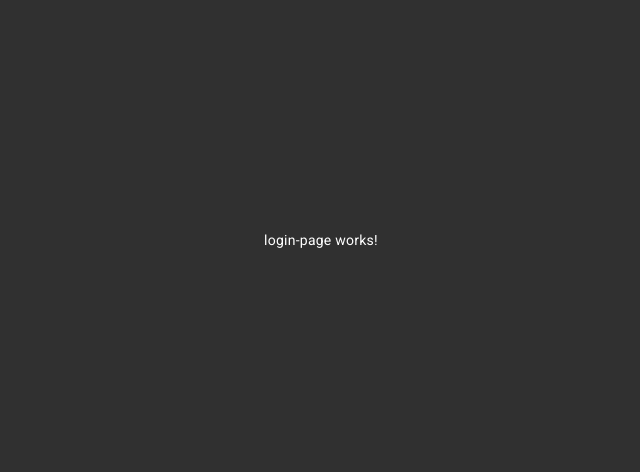
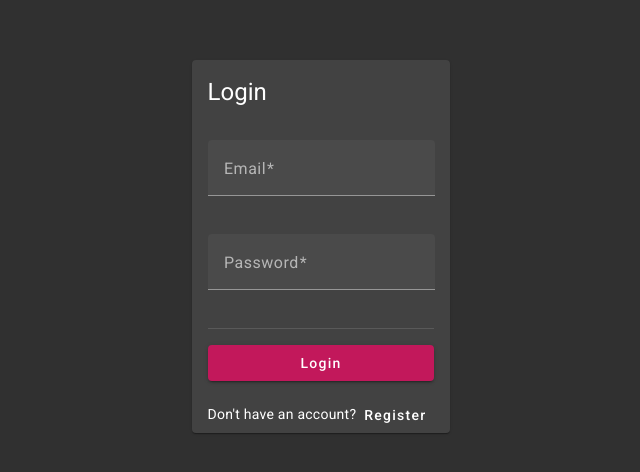
Before and after one commit to jbledua/Project-Guidance, an Angular app: page /login in a window 1280 px wide. Shown: the part 154-626 px from the top of the page, without its empty margins (319-959 px from the left). Built offline with nearby package versions, Linux system fonts and the light colour scheme.

Commit message:
Added basic Login Page

```diff
--- a/src/app/pages/login-page/login-page.component.html
+++ b/src/app/pages/login-page/login-page.component.html
@@ -1,3 +1,23 @@
 <div class="center-container">
-    <p>login-page works!</p>
+    <mat-card>
+        <mat-card-content>
+            <form class="form-container"[formGroup]="loginForm">
+                    <h1>Login</h1>
+                    <mat-form-field appearance="fill">
+                        <mat-label>Email</mat-label>
+                        <input matInput formControlName="email" type="email" required />
+                    </mat-form-field>
+                    <mat-form-field appearance="fill">
+                        <mat-label>Password</mat-label>
+                        <input matInput formControlName="password" type="password" required />
+                    </mat-form-field>
+                    <mat-divider></mat-divider>
+                    <button mat-raised-button color="primary" type="submit">Login</button>
+                    <a>Don't have an account?<a mat-button routerLink="/register">Register</a></a>
+            </form>
+        </mat-card-content>
+    <mat-card-footer>
+
+    </mat-card-footer>
+    </mat-card>
 </div>
--- a/src/app/pages/login-page/login-page.component.scss
+++ b/src/app/pages/login-page/login-page.component.scss
@@ -4,3 +4,9 @@
     align-items: center;
     min-height: 100vh;
 }
+
+.form-container {
+    display: flex;
+    flex-direction: column;
+    gap: 16px;
+  }
--- a/src/app/pages/login-page/login-page.component.ts
+++ b/src/app/pages/login-page/login-page.component.ts
@@ -1,4 +1,6 @@
 import { Component } from '@angular/core';
+import { FormBuilder, FormGroup, Validators } from '@angular/forms'; // Import FormBuilder, FormGroup, and Validators
+
 
 @Component({
   selector: 'app-login-page',
@@ -6,5 +8,14 @@ import { Component } from '@angular/core';
   styleUrls: ['./login-page.component.scss']
 })
 export class LoginPageComponent {
+  // Declare a FormGroup variable
+  loginForm: FormGroup;
 
+  constructor(
+    private formBuilder: FormBuilder) {
+    this.loginForm = this.formBuilder.group({
+      email: ['', [Validators.required, Validators.email]],
+      password: ['', Validators.required],
+    });
+  }
 }
```
Also changed, not shown: src/app/app.module.ts (+13 -4 lines).
